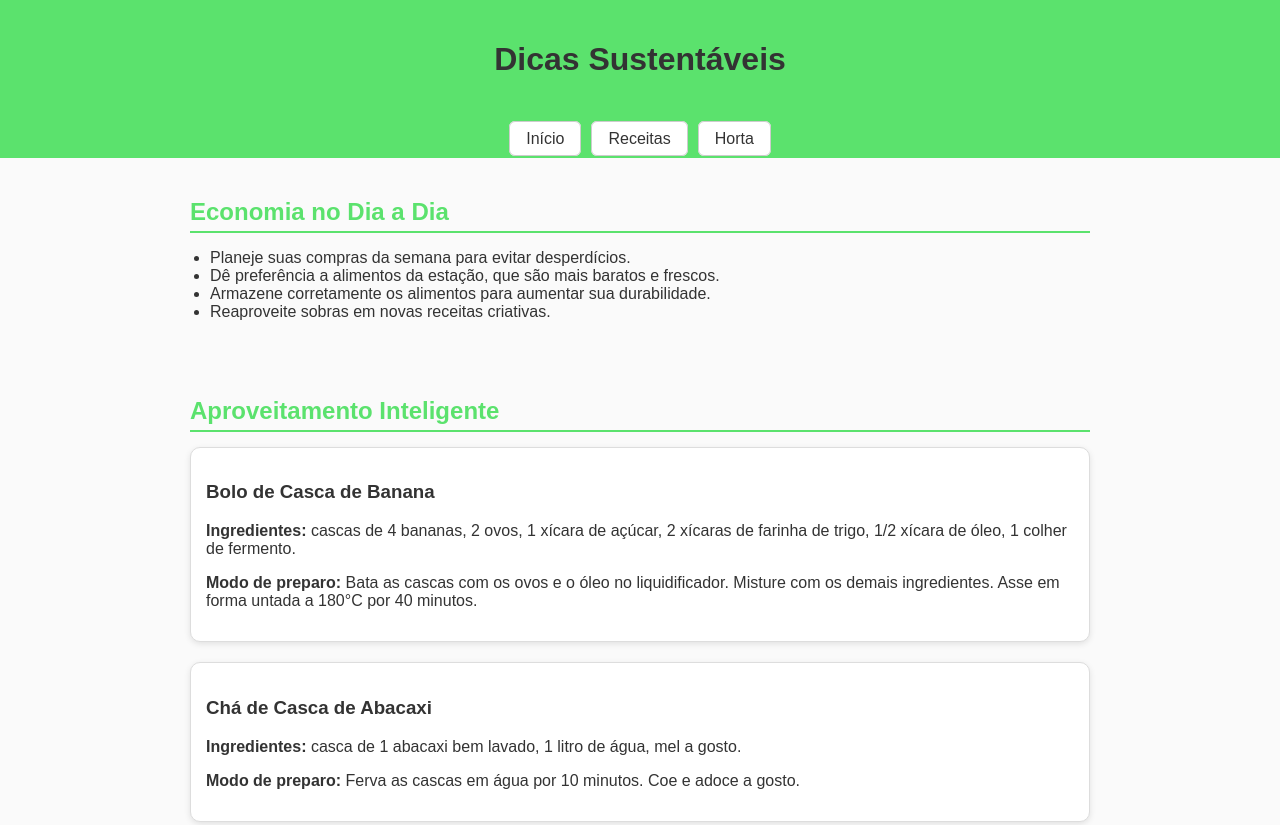
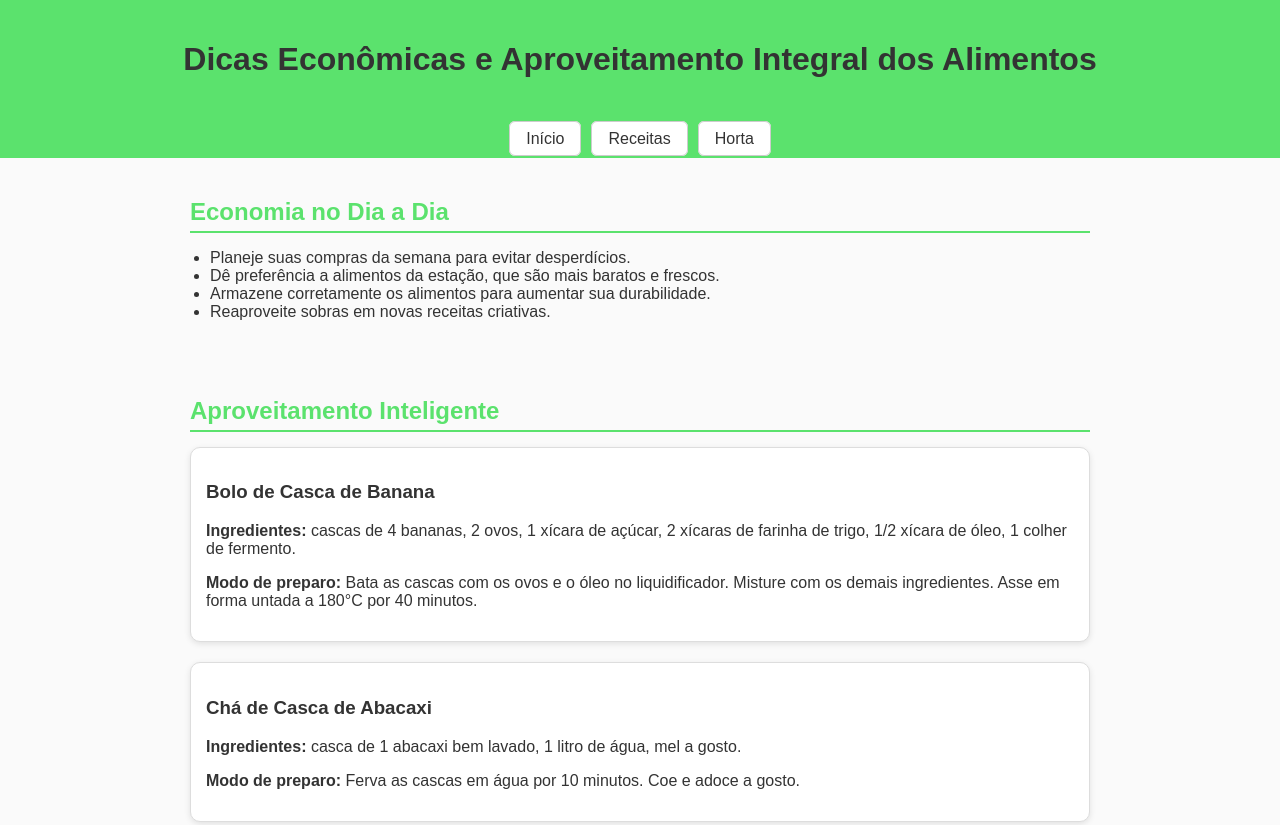
Before and after one commit to Gbigabi12/SiteReceitasSaudaveis, a plain HTML site: page dicaseaproveitamento.html in a window 1280 px wide. Shown: the top 825 px of the page. Drawn offline with Linux system fonts and the light colour scheme.

Commit message:
Update dicaseaproveitamento.html

```diff
--- a/dicaseaproveitamento.html
+++ b/dicaseaproveitamento.html
@@ -92,7 +92,7 @@
 </head>
 <body>
   <header>
-    <h1>Dicas Sustentáveis</h1>
+    <h1>Dicas Econômicas e Aproveitamento Integral dos Alimentos</h1>
   </header>
 
   <nav>
```
